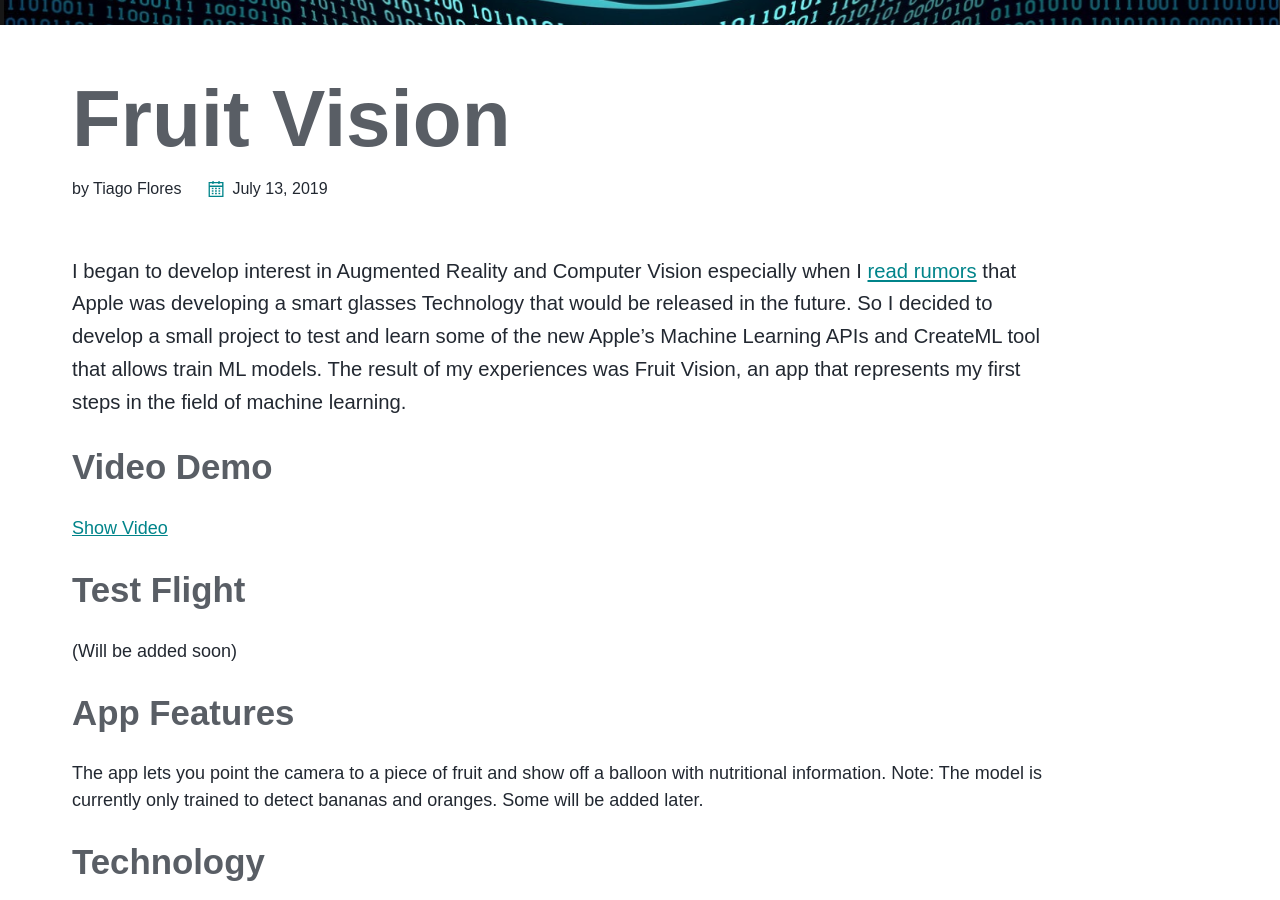
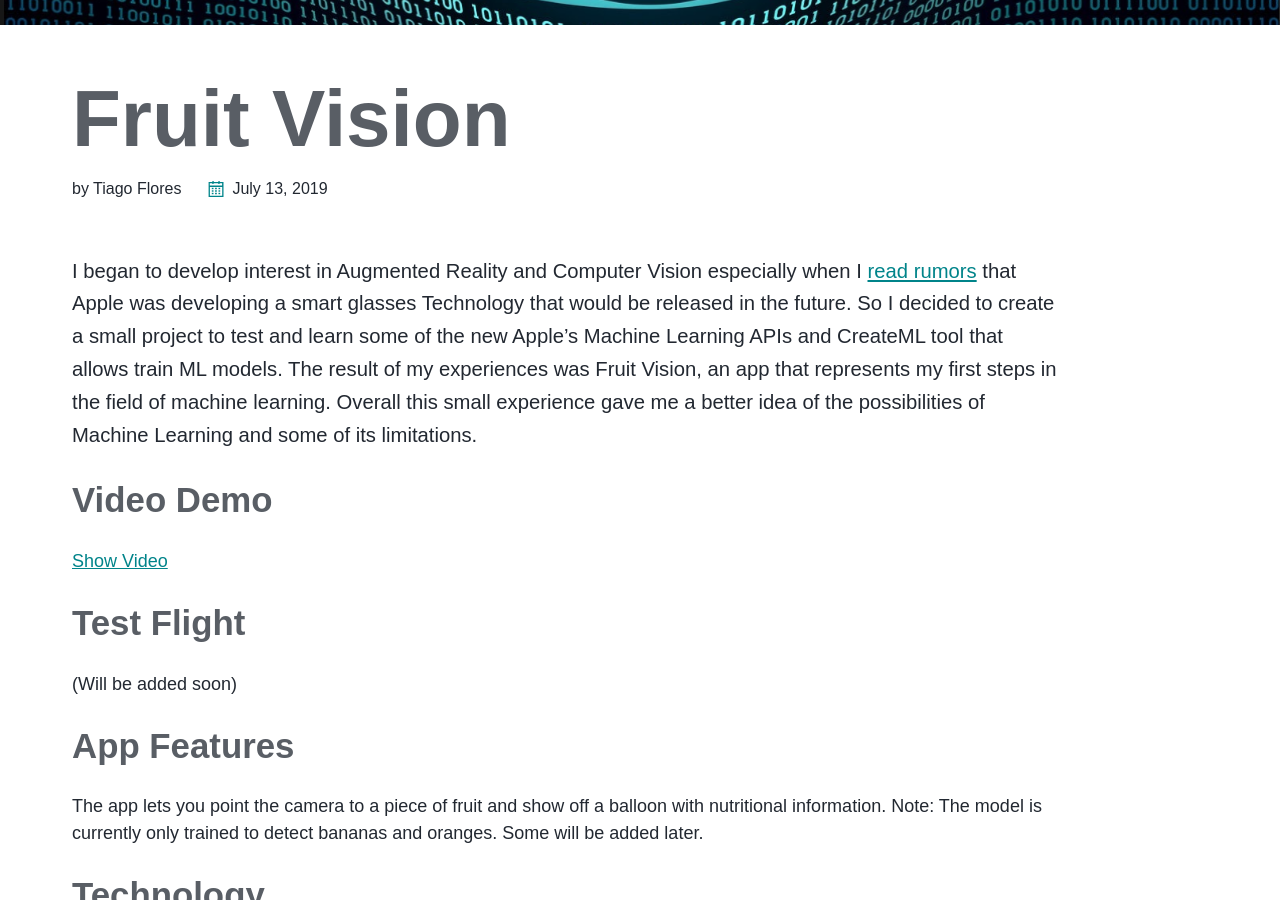
Before and after one commit to TiagoMJFlores/tiagomjflores.github.io, a Jekyll site: the page built from _appstore/fruitglasses.md, in a window 1280 px wide and 900 px high, scrolled down 459 px. Built offline with Jekyll 4.4.1, drawn with Linux system fonts in a browser that asks for light colours.

Commit message:
change fruit vision introduction x3

```diff
--- a/_appstore/fruitglasses.md
+++ b/_appstore/fruitglasses.md
@@ -9,8 +9,9 @@ comments: false
 
 I began to develop interest in Augmented Reality and Computer Vision especially when I [read rumors](https://www.businessinsider.com/apple-smart-glasses-rumors-everything-we-know-2019-3) that Apple was developing a smart glasses Technology
  that would be released in the future.
-So I decided to develop a small project to test and learn some of the new  Apple's Machine Learning APIs and CreateML tool that allows train ML models.
+So I decided to create a small project to test and learn some of the new  Apple's Machine Learning APIs and CreateML tool that allows train ML models.
 The result of my experiences was Fruit Vision, an app that represents my first steps in the field of machine learning.
+Overall this small experience gave me a better idea of the possibilities of Machine Learning and some of its limitations.
 
 ## Video Demo
 [Show Video](https://youtu.be/Y1IuyVyK4bc)
```
